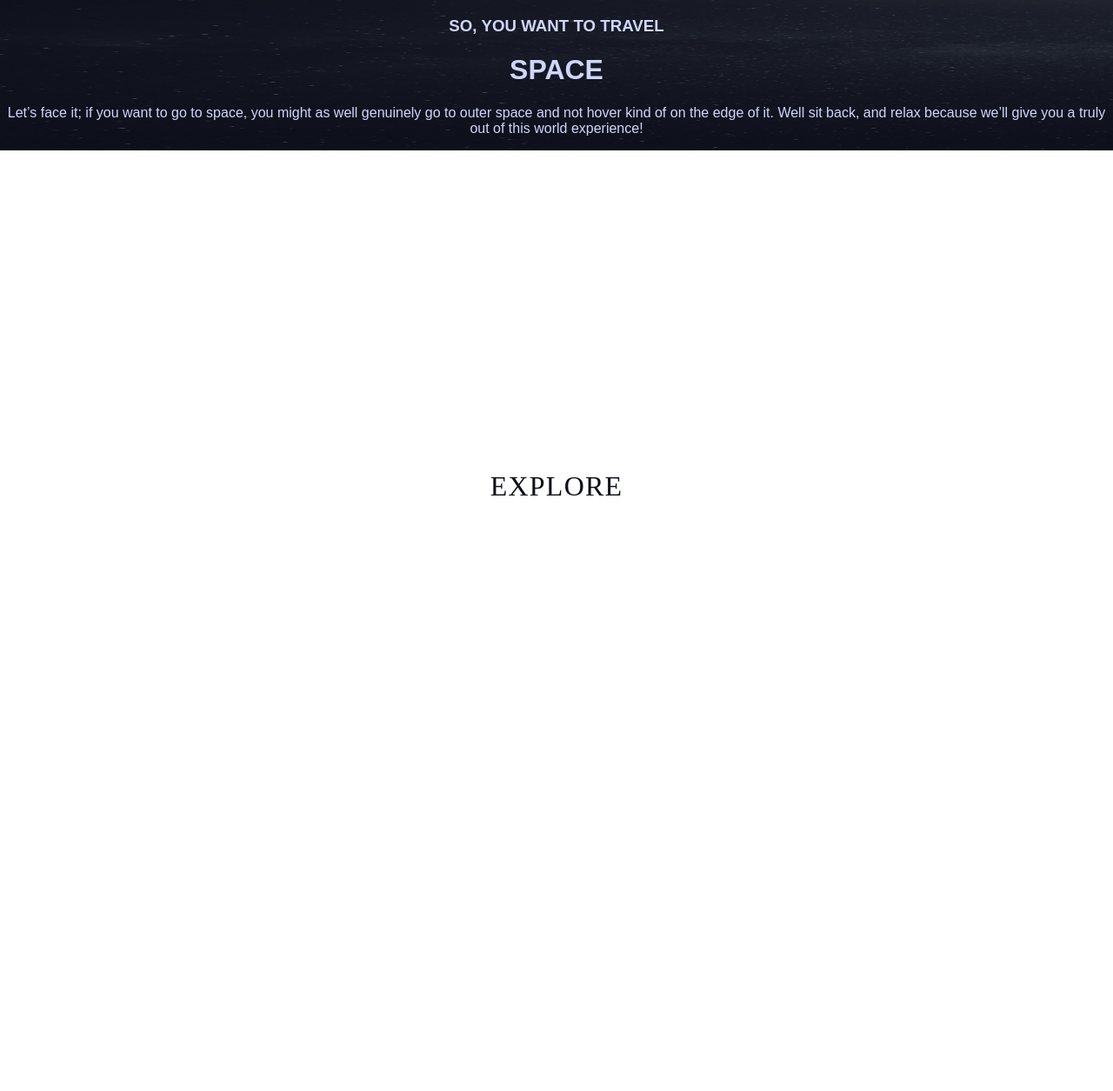
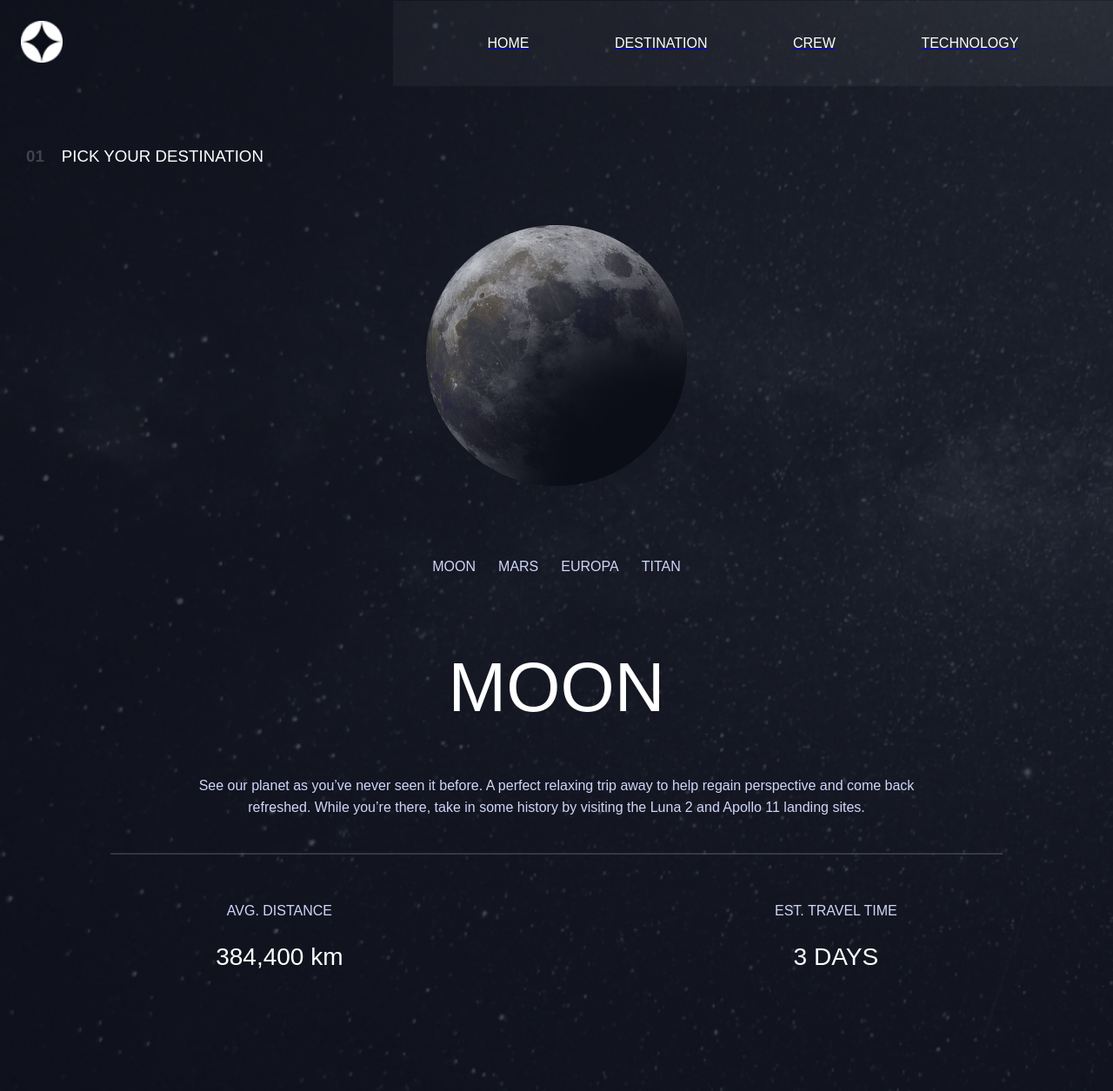
Before and after one commit to elizabet-bagdasaryan/space-tourism, a React (Vite) app: page /destination in a window 1280 px wide. Shown: the whole page at 87% size. Before the commit the page ends 800 px from the top, so only its background shows below. Built offline with nearby package versions, Linux system fonts and the light colour scheme.

Commit message:
style: built destinations page

```diff
--- a/src/Pages/Destination/Destination.css
+++ b/src/Pages/Destination/Destination.css
@@ -1,7 +1,114 @@
-body {
+.destination {
   background-image: url(../../assets/destination-mob.jpg);
   background-repeat: no-repeat;
-  background-size: 100% 100%;
   text-align: center;
   color: #d0d6f9;
+  background-size: cover;
+  height: 100vh 100vw;
+  margin: 0;
+  padding: 30px;
 }
+
+.destination h3 {
+  color: white;
+  text-transform: uppercase;
+  font-weight: 100;
+  display: flex;
+  align-items: center;
+  justify-content: center;
+}
+.destination h3 p {
+  opacity: 0.2;
+  font-weight: 600;
+  margin-right: 20px;
+}
+
+.navbar-destination {
+  display: flex;
+  justify-content: center;
+}
+
+.navbar-destination p {
+  margin: 40px 13px 30px;
+}
+
+.destination h1 {
+  color: white;
+  font-size: 56px;
+  font-weight: 100;
+}
+
+.text-dest {
+  font-size: 16px;
+  width: 80%;
+  margin: auto;
+  line-height: 25px;
+}
+hr {
+  opacity: 0.2;
+  margin: 40px 0;
+}
+
+.statistics div p:nth-child(2) {
+  color: white;
+  font-size: 28px;
+}
+
+.statistics div {
+  margin-bottom: 50px;
+}
+
+@media (min-width: 768px) {
+  .destination h3 {
+    justify-content: start;
+    margin: 50px 30px;
+  }
+  .statistics {
+    display: flex;
+    justify-content: space-around;
+  }
+  hr {
+    width: 80%;
+    margin: auto;
+    margin-top: 40px;
+    margin-bottom: 40px;
+  }
+  .destination {
+    padding: 0 0 60px;
+  }
+  .navbar-destination {
+    margin-top: 40px;
+  }
+  .text-dest {
+    width: 70%;
+  }
+  .destination h1 {
+    font-size: 80px;
+  }
+}
+
+@media (min-width: 1336px) {
+  .destination {
+    background-image: url(../../assets/destination-desk.jpg);
+    text-align: start;
+    height: 100vh;
+  }
+
+  .text-dest {
+    margin: inherit;
+  }
+  .navbar-destination {
+    justify-content: start;
+  }
+  hr {
+    margin: inherit;
+  }
+  .statistics {
+    justify-content: start;
+  }
+  .destination-divs {
+    display: flex;
+    padding: 0 10vw;
+    justify-content: space-between;
+  }
+}
--- a/src/Pages/Destination/Destionation.tsx
+++ b/src/Pages/Destination/Destionation.tsx
@@ -1,20 +1,45 @@
 import "./Destination.css";
-
+import Header from "../../Components/Header/Header";
+import Moon from "../../assets/moon.png";
 function Destination() {
   return (
-    <div className="destination">
-      <h3>SO, YOU WANT TO TRAVEL</h3>
-      <h1>SPACE</h1>
-      <p>
-        Let’s face it; if you want to go to space, you might as well genuinely
-        go to outer space and not hover kind of on the edge of it. Well sit
-        back, and relax because we’ll give you a truly out of this world
-        experience!
-      </p>
-      <div className="explore">
-        <p>EXPLORE</p>
+    <body className="destination">
+      <Header />
+      <div className="destination-divs">
+        <div>
+          <h3>
+            <p>01</p>Pick your destination
+          </h3>
+          <img src={Moon}></img>
+        </div>
+        <div>
+          <div className="navbar-destination">
+            <p>MOON</p>
+            <p>MARS</p>
+            <p>EUROPA</p>
+            <p>TITAN</p>
+          </div>
+          <h1>MOON</h1>
+          <p className="text-dest">
+            See our planet as you’ve never seen it before. A perfect relaxing
+            trip away to help regain perspective and come back refreshed. While
+            you’re there, take in some history by visiting the Luna 2 and Apollo
+            11 landing sites.
+          </p>
+          <hr />
+          <div className="statistics">
+            <div>
+              <p>AVG. DISTANCE</p>
+              <p>384,400 km</p>
+            </div>
+            <div>
+              <p>EST. TRAVEL TIME</p>
+              <p>3 DAYS</p>
+            </div>
+          </div>
+        </div>
       </div>
-    </div>
+    </body>
   );
 }
 
```
Also changed, not shown: src/assets/destination-desk.jpg (added), src/assets/moon.png (added).
